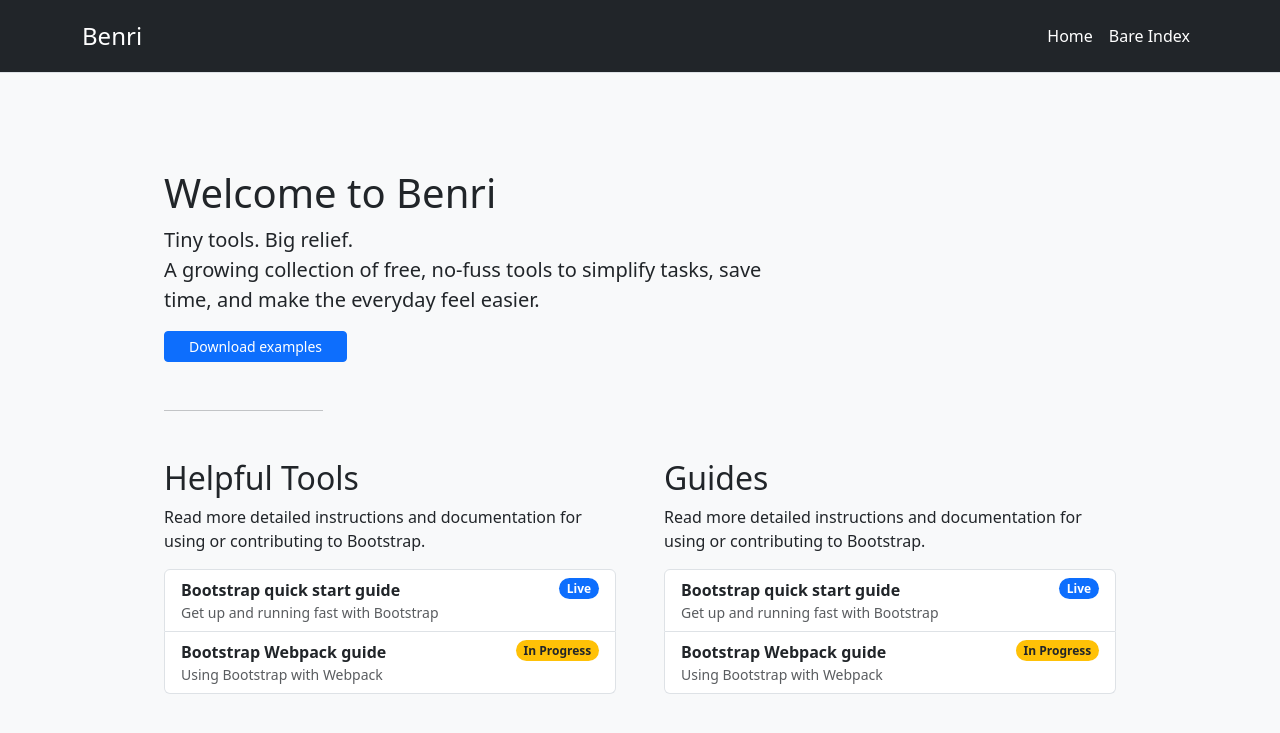
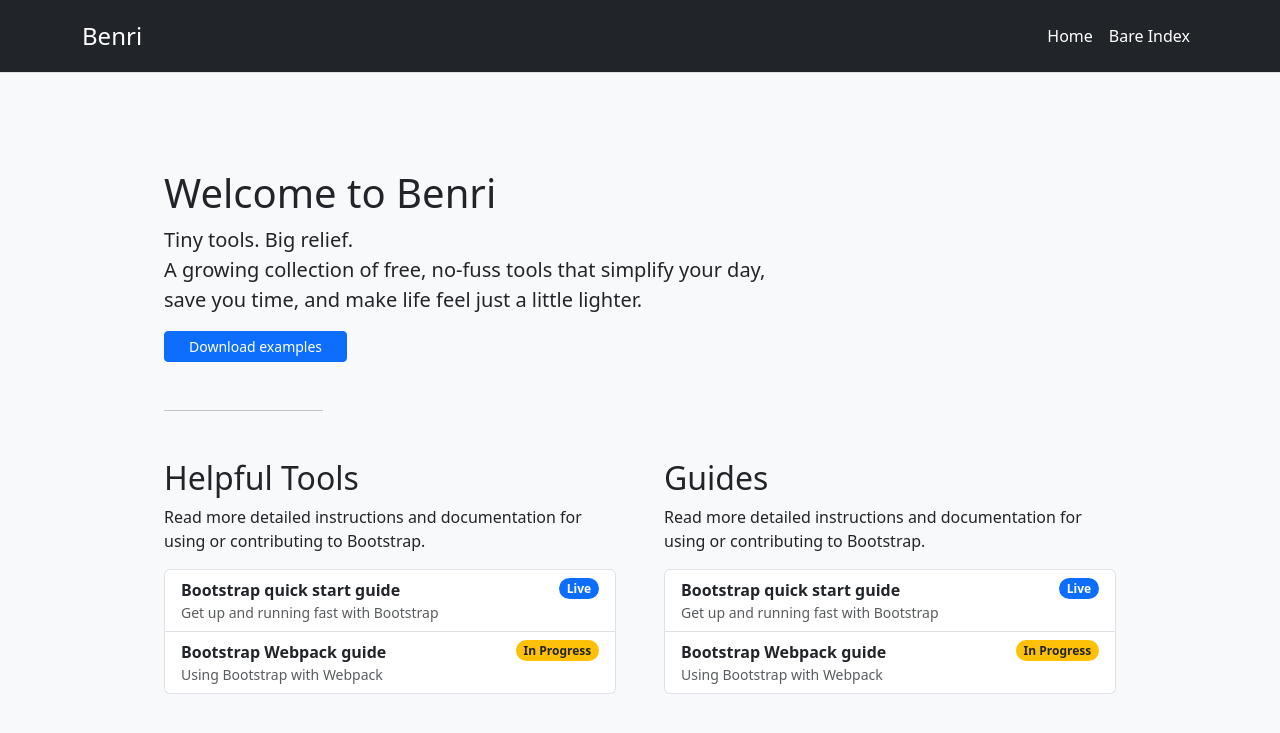
Before and after one commit to RixGpt/benri, a Jekyll site: the page built from index.md, in a window 1280 px wide. Shown: the top 733 px of the page. Built offline with Jekyll 4.4.1, drawn with Linux system fonts in a browser that asks for light colours.

Commit message:
Update index.md

```diff
--- a/index.md
+++ b/index.md
@@ -8,7 +8,7 @@ title: Welcome to Benri
     <h1>Welcome to Benri</h1>
     <p class="fs-5 col-md-8">
       Tiny tools. Big relief.<br>
-      A growing collection of free, no-fuss tools to simplify tasks, save time, and make the everyday feel easier.
+      A growing collection of free, no-fuss tools that simplify your day, save you time, and make life feel just a little lighter.
     </p>
     <div class="mb-5">
       <a href="/docs/5.0/examples/" class="btn btn-primary btn-sm px-4">Download examples</a>
```
